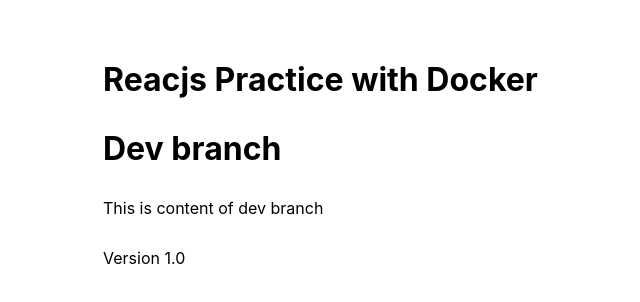
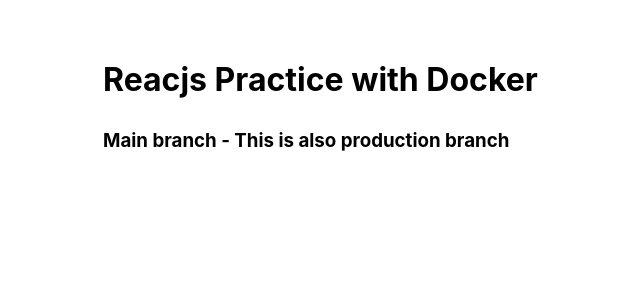
Before and after one commit to PhuocDev/docker_practice, a React (Create React App) app: page / in a window 1280 px wide. Shown: the top 302 px of the page, without its empty margins (17-657 px from the left). Built offline with nearby package versions, Linux system fonts and the light colour scheme.

Commit message:
change main branch to production branch

```diff
--- a/src/App.js
+++ b/src/App.js
@@ -1,12 +1,11 @@
 
 import './App.css';
-import Dev from './Dev';
 
 function App() {
   return (
     <div className="App">
       <h1>Reacjs Practice with Docker</h1>
-      <Dev />
+      <h3>Main branch - This is also production branch</h3>
     </div>
   );
 }
--- a/src/Dev.jsx
+++ /dev/null
@@ -1,11 +0,0 @@
-import React from 'react'
-
-export default function Dev() {
-  return (
-    <>
-        <h1>Dev branch</h1>
-        <p>This is content of dev branch</p>
-        <p>Version 1.0</p>
-    </>
-  )
-}
```
